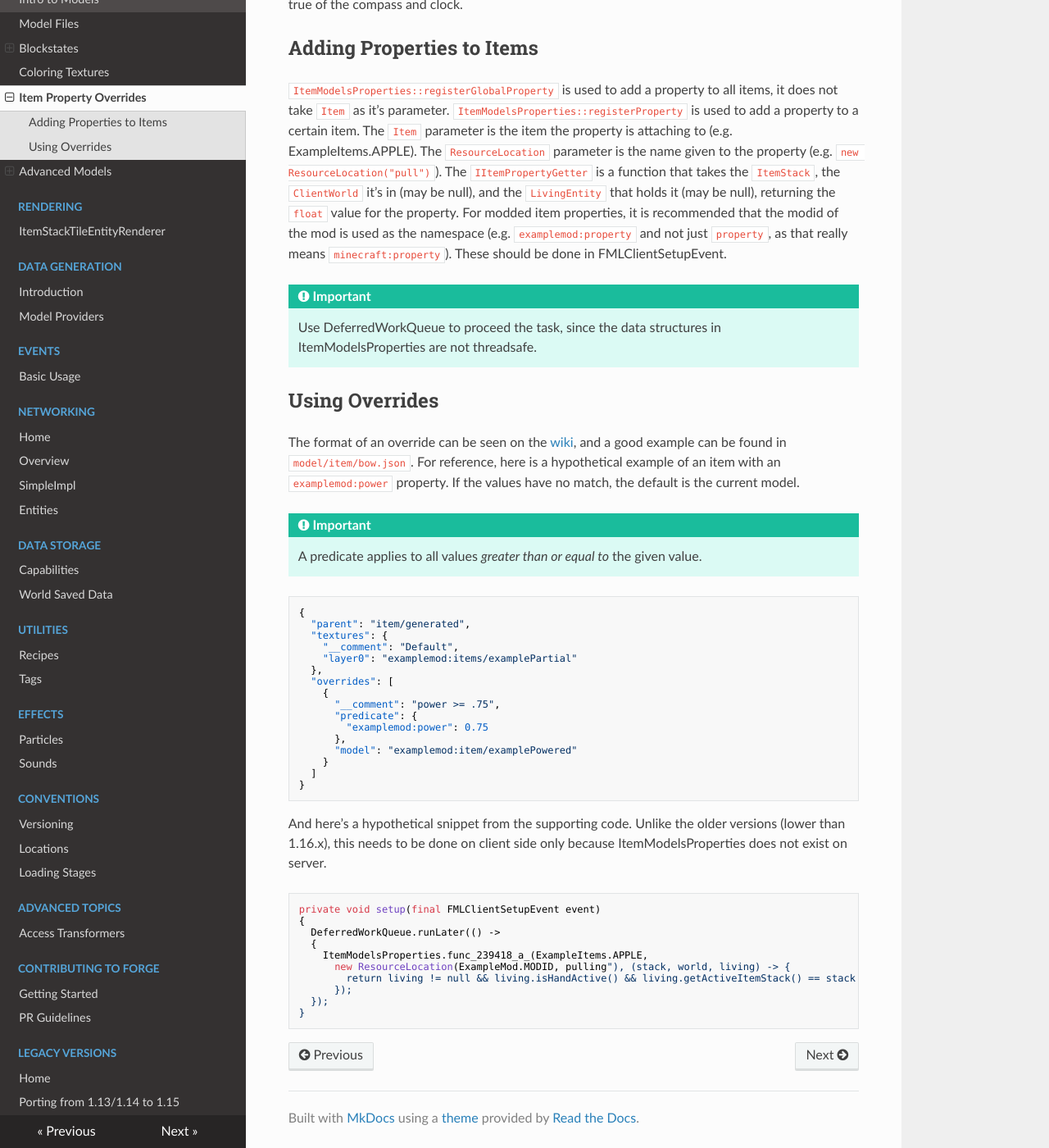
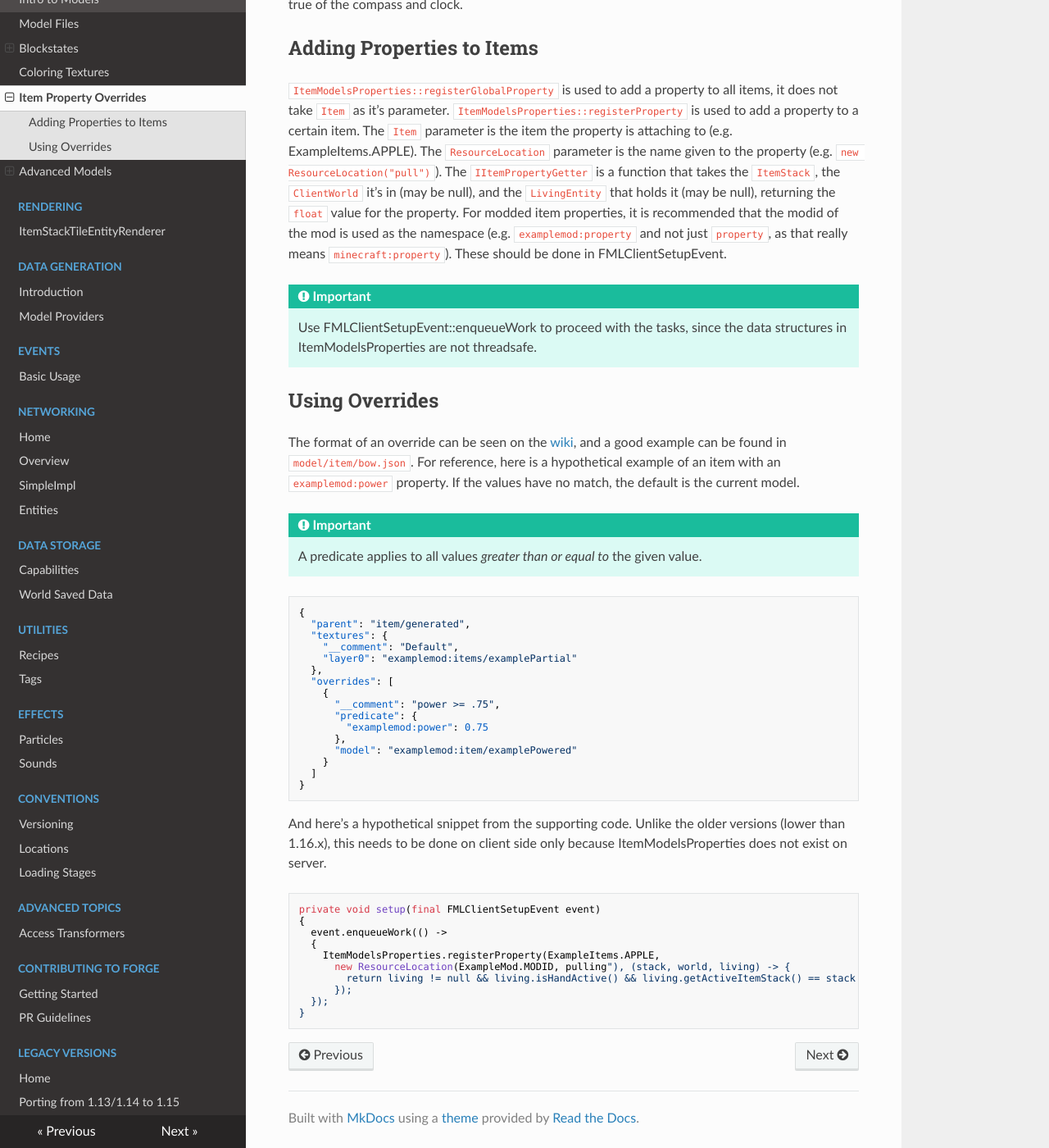
Before and after one commit to MinecraftForge/Documentation, an MkDocs documentation site: the page built from docs/models/overrides.md, in a window 1280 px wide and 1400 px high, scrolled down 432 px. Shown: the whole window at 82% size. Built offline with MkDocs 1.6.1, drawn with Linux system fonts in a browser that asks for light colours; nearby versions of some CDN libraries.

Commit message:
Update to fit 1.16.4
- Changed DeferredWorkQueue to ParallelDispatchEvent#enqueueWork
- Use the mapped name in the example from unmapped

````diff
--- a/docs/models/overrides.md
+++ b/docs/models/overrides.md
@@ -10,7 +10,7 @@ Adding Properties to Items
 
 `ItemModelsProperties::registerGlobalProperty` is used to add a property to all items, it does not take `Item` as it's parameter. `ItemModelsProperties::registerProperty` is used to add a property to a certain item. The `Item` parameter is the item the property is attaching to (e.g. ExampleItems.APPLE). The `ResourceLocation` parameter is the name given to the property (e.g. `new ResourceLocation("pull")`). The `IItemPropertyGetter` is a function that takes the `ItemStack`, the `ClientWorld` it's in (may be null), and the `LivingEntity` that holds it (may be null), returning the `float` value for the property. For modded item properties, it is recommended that the modid of the mod is used as the namespace (e.g. `examplemod:property` and not just `property`, as that really means `minecraft:property`). These should be done in FMLClientSetupEvent.
 !!! important
-    Use DeferredWorkQueue to proceed the task, since the data structures in ItemModelsProperties are not threadsafe.
+    Use FMLClientSetupEvent::enqueueWork to proceed with the tasks, since the data structures in ItemModelsProperties are not threadsafe.
 
 Using Overrides
 ---------------
@@ -44,9 +44,9 @@ And here's a hypothetical snippet from the supporting code. Unlike the older ver
 ```java
 private void setup(final FMLClientSetupEvent event)
 {
-  DeferredWorkQueue.runLater(() ->
+  event.enqueueWork(() ->
   {
-    ItemModelsProperties.func_239418_a_(ExampleItems.APPLE,
+    ItemModelsProperties.registerProperty(ExampleItems.APPLE,
       new ResourceLocation(ExampleMod.MODID, pulling"), (stack, world, living) -> {
         return living != null && living.isHandActive() && living.getActiveItemStack() == stack ? 1.0F : 0.0F;
       });
````
